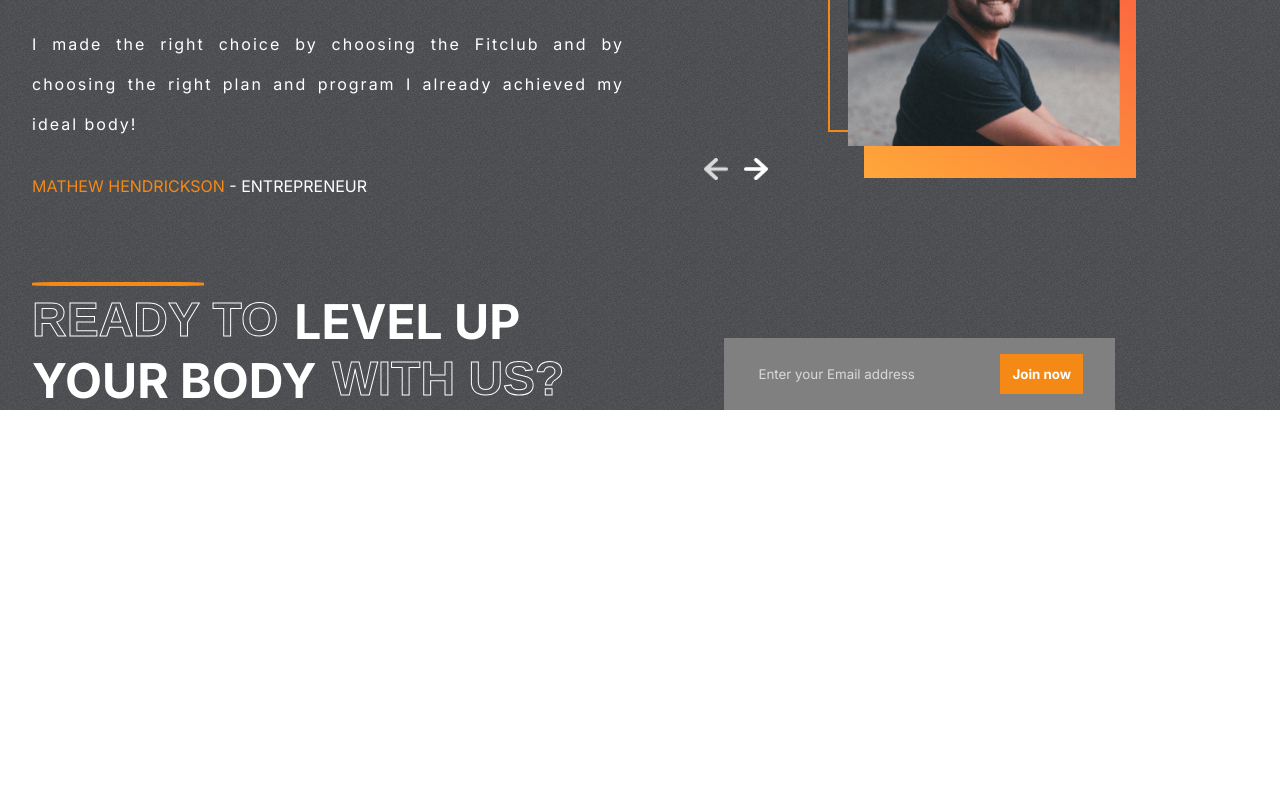
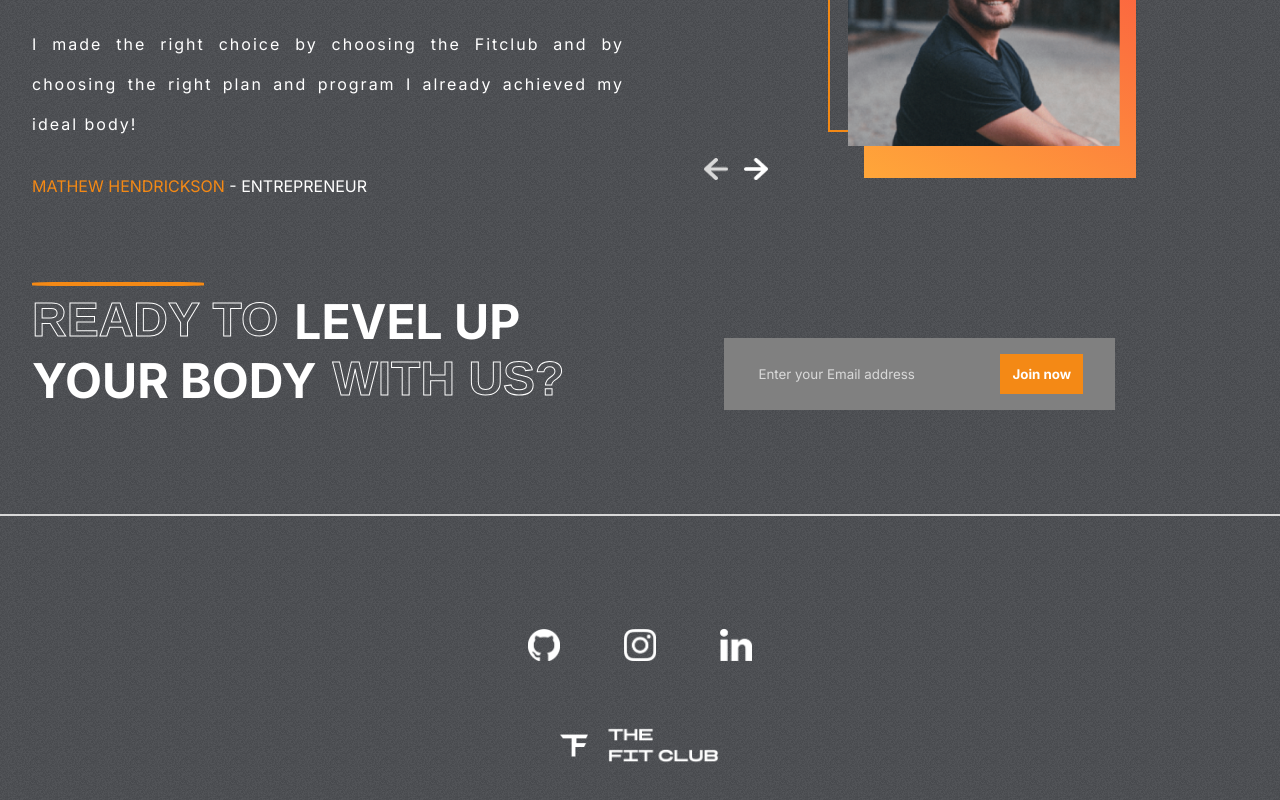
Before and after one commit to ismailcet/FitClub, a React (Create React App) app: page / in a window 1280 px wide. Shown: the part 2738-3538 px from the top of the page. Before the commit the page ends 3148 px from the top, so only its background shows below. Built offline with nearby package versions, Linux system fonts and the light colour scheme.

Commit message:
Footer section is over

```diff
--- a/src/App.js
+++ b/src/App.js
@@ -5,6 +5,7 @@
 import Plans from "./components/Plans/Plans";
 import Testimonials from "./components/Testimonials/Testimonials";
 import Join from "./components/Join/Join";
+import Footer from "./components/Footer/Footer";
 function App() {
   return (
     <div className="App">
@@ -14,6 +15,7 @@
       <Plans />
       <Testimonials />
       <Join />
+      <Footer />
     </div>
   );
 }
--- /dev/null
+++ b/src/components/Footer/Footer.jsx
@@ -0,0 +1,25 @@
+import React from "react";
+import "./footer.css";
+import Github from "../../assets/github.png";
+import Instagram from "../../assets/instagram.png";
+import LinkedIn from "../../assets/linkedin.png";
+import Logo from "../../assets/logo.png";
+const Footer = () => {
+  return (
+    <div className="Footer-container">
+      <hr />
+      <div className="footer">
+        <div className="social-links">
+          <img src={Github} alt="Github" />
+          <img src={Instagram} alt="Instagram" />
+          <img src={LinkedIn} alt="Linkedın" />
+        </div>
+        <div className="logo-f">
+          <img src={Logo} alt="Logo" />
+        </div>
+      </div>
+    </div>
+  );
+};
+
+export default Footer;
--- /dev/null
+++ b/src/components/Footer/footer.css
@@ -0,0 +1,30 @@
+.Footer-container {
+  position: relative;
+}
+
+.Footer-container > hr {
+  border: 1px solid var(--lightgray);
+}
+.footer {
+  padding: 1rem 2rem;
+  display: flex;
+  flex-direction: column;
+  gap: 4rem;
+  align-items: center;
+  justify-content: center;
+  height: 20rem;
+}
+.social-links {
+  display: flex;
+  gap: 4rem;
+}
+
+.social-links > img {
+  width: 2rem;
+  height: 2rem;
+  cursor: pointer;
+}
+
+.logo-f > img {
+  width: 10rem;
+}
```
